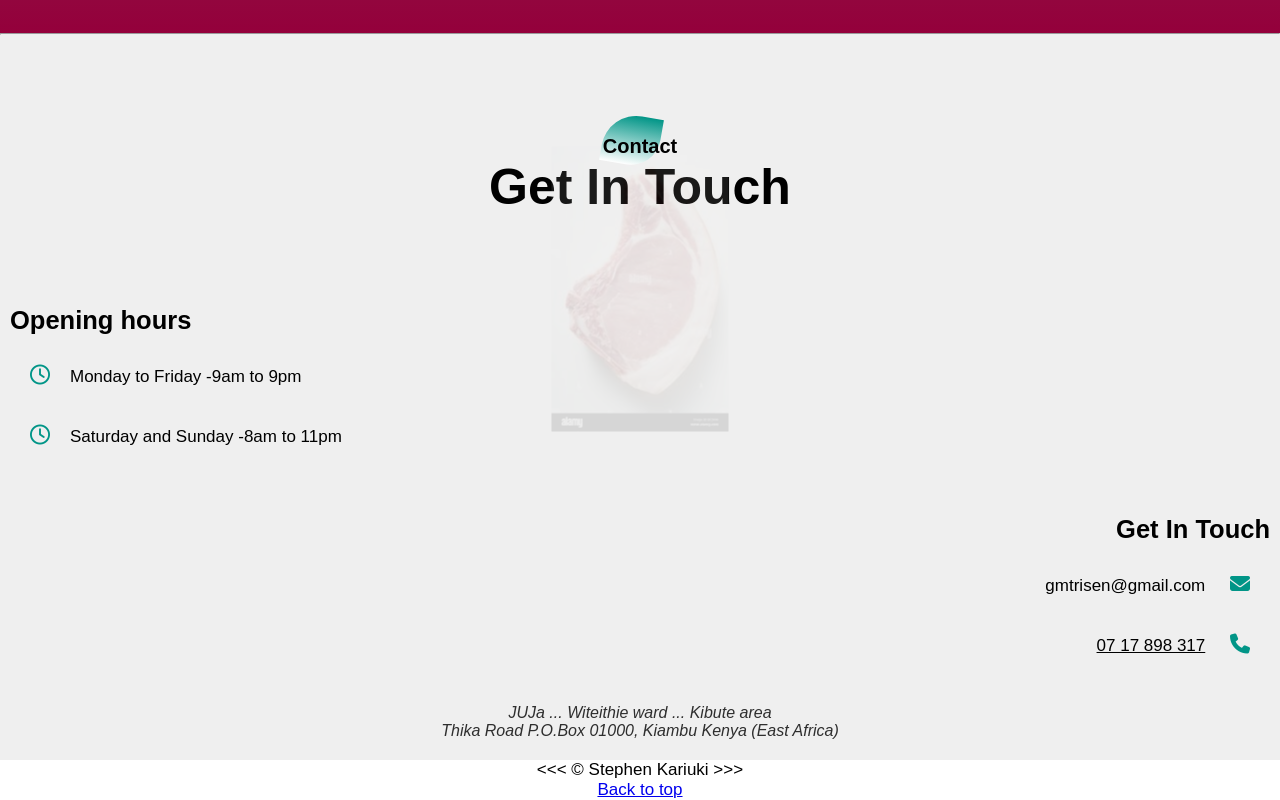
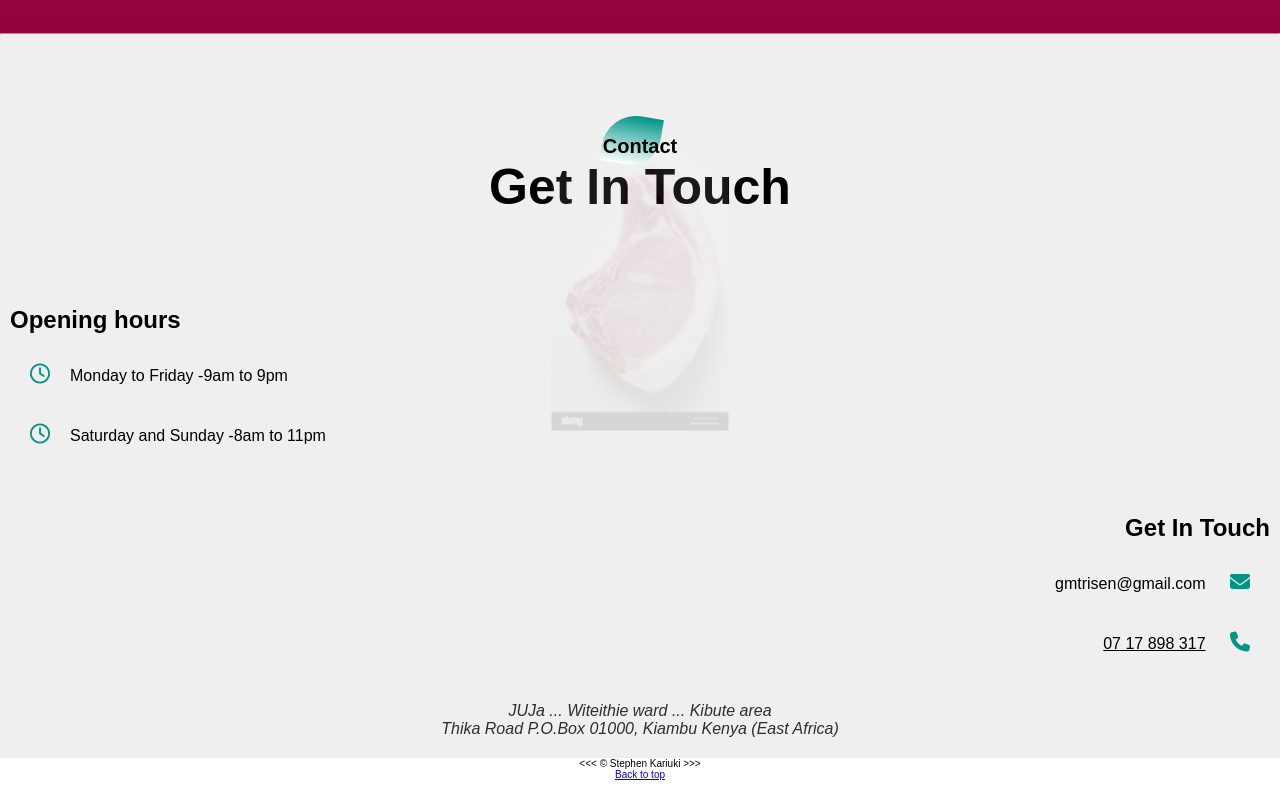
Before and after one commit to gmtrisen/pigsmeatsales, a plain HTML site: page index.html in a window 1280 px wide. Shown: the part 1758-2558 px from the top of the page. Drawn offline with Linux system fonts and the light colour scheme; some packages are replaced by stand-ins of ours; a script that the page names is missing.

Commit message:
Update index.html

```diff
--- a/index.html
+++ b/index.html
@@ -207,7 +207,7 @@
             <h1>Get In Touch</h1>
         </div>
 
-        <div class="footer-row" style="font-size:17px;">
+        <div class="footer-row">
           <div class="footer-left">
             <h1>Opening hours</h1>
             <p><i class="fa fa-clock-o"></i>Monday to Friday -9am to 9pm</p>
@@ -241,7 +241,7 @@ Thika Road P.O.Box 01000, Kiambu Kenya (East Africa)<br>
 
 
 
-     <div class="footer"style="font-size:17px;" >
+     <div class="footer"style="font-size:10px;" >
       <footer>
 
         <p>
```
